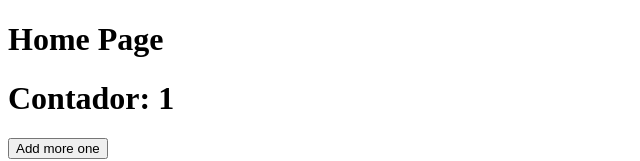
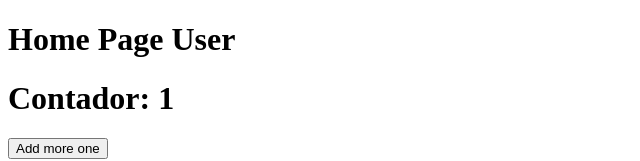
Before and after one commit to Horquichoqui/port, a Next.js app: page / in a window 1280 px wide. Shown: the top 161 px of the page, without its empty margins (0-640 px from the left). Built offline with nearby package versions, Linux system fonts and the light colour scheme.

Commit message:
primeiro commit

```diff
--- a/pages/index.js
+++ b/pages/index.js
@@ -3,7 +3,7 @@ import { useState } from "react";
 function Home() {
     return (
         <div>
-            <h1>Home Page</h1>
+            <h1>Home Page User</h1>
             <Contador />
         </div>
     )
```
